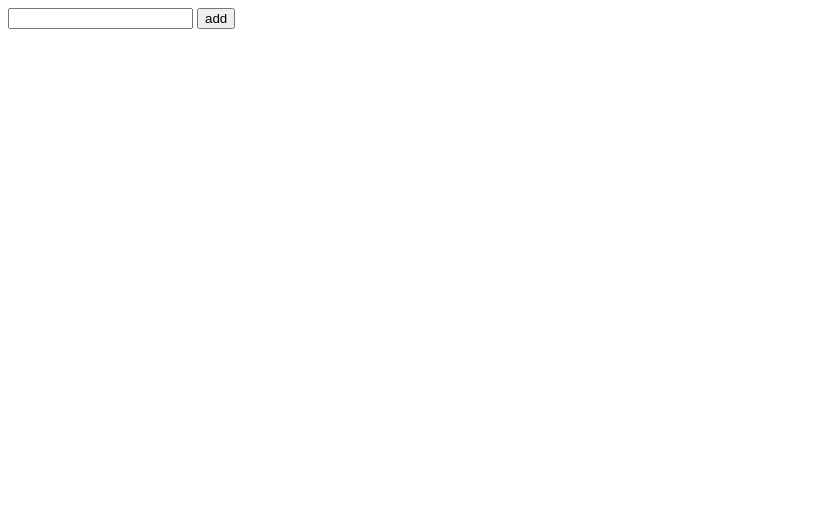
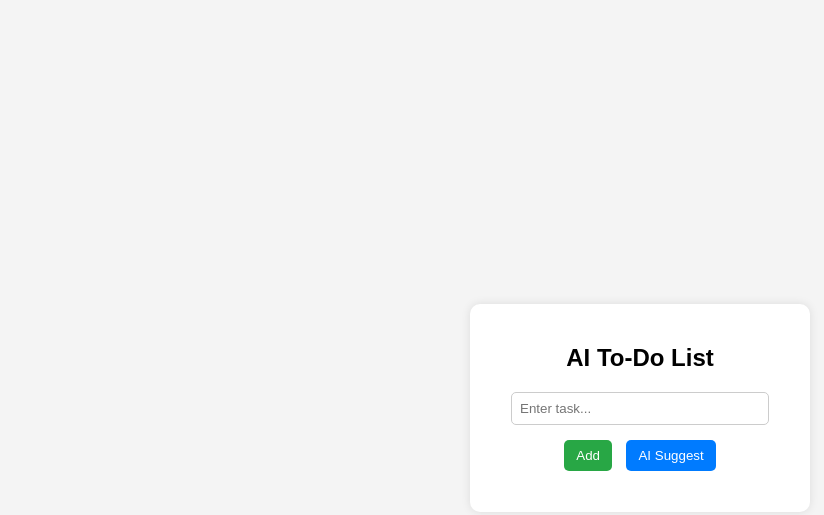
Before and after one commit to YashDharane02/To-Do-List, a plain HTML site: page index.html in a window 1280 px wide. Shown: the whole page, without its empty margins (0-824 px from the left). Drawn offline with Linux system fonts and the light colour scheme.

Commit message:
Update index.html

```diff
--- a/index.html
+++ b/index.html
@@ -1,70 +1,123 @@
-<html>
+<!DOCTYPE html>
+<html lang="en">
+<head>
+    <meta charset="UTF-8">
+    <meta name="viewport" content="width=device-width, initial-scale=1.0">
+    <title>AI To-Do List</title>
+    <style>
+        body {
+            font-family: Arial, sans-serif;
+            display: flex;
+            flex-direction: column;
+            align-items: center;
+            justify-content: center;
+            height: 100vh;
+            background-color: #f4f4f4;
+        }
+        .container {
+            background: white;
+            padding: 20px;
+            border-radius: 10px;
+            box-shadow: 0 0 10px rgba(0, 0, 0, 0.1);
+            width: 300px;
+            text-align: center;
+        }
+        input {
+            width: 80%;
+            padding: 8px;
+            margin-bottom: 10px;
+            border: 1px solid #ccc;
+            border-radius: 5px;
+        }
+        button {
+            padding: 8px 12px;
+            margin: 5px;
+            border: none;
+            border-radius: 5px;
+            cursor: pointer;
+        }
+        .add-btn { background: #28a745; color: white; }
+        .ai-btn { background: #007bff; color: white; }
+        .del-btn { background: #dc3545; color: white; }
+        ol {
+            padding: 0;
+            list-style-type: none;
+        }
+        li {
+            background: #fff;
+            padding: 10px;
+            margin: 5px 0;
+            display: flex;
+            justify-content: space-between;
+            align-items: center;
+            border-radius: 5px;
+            box-shadow: 0 2px 5px rgba(0, 0, 0, 0.1);
+        }
+    </style>
+</head>
 <body>
-    <input id="input" type="text" />
-    <button onclick="getTasksFromGroq()">add</button>
-
+    <div class="container">
+        <h2>AI To-Do List</h2>
+        <input id="input" type="text" placeholder="Enter task..." />
+        <button class="add-btn" onclick="addTask()">Add</button>
+        <button class="ai-btn" onclick="getTasksFromGroq()">AI Suggest</button>
         <ol id="list"></ol>
+    </div>
 
     <script>
         const input = document.getElementById("input");
         const list = document.getElementById("list");
+
         function addTask() {
-        const newLi = document.createElement("li"); // <li></li>
-
-        newLi.innerHTML =
-          input.value + ' <button onclick="deleteTask(event)">Del</button>'; // <li>sdkjsd <button>Del</button> </li>
+            if (input.value.trim() === "") return;
+            const newLi = document.createElement("li");
+            newLi.innerHTML = `${input.value} <button class='del-btn' onclick='deleteTask(event)'>Del</button>`;
             list.appendChild(newLi);
             input.value = "";
         }
 
         function deleteTask(event) {
-        console.log(event.target.parentElement.remove());
+            event.target.parentElement.remove();
         }
 
         async function getTasksFromGroq() {
-        const response = await fetch(
-          "https://api.groq.com/openai/v1/chat/completions",
-          {
-            method: "post",
+            if (input.value.trim() === "") {
+                alert("Please enter a task idea first!");
+                return;
+            }
+            try {
+                const response = await fetch("https://api.groq.com/openai/v1/chat/completions", {
+                    method: "POST",
                     headers: {
                         "Content-Type": "application/json",
-              Authorization:
-                "Bearer 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",
+                        Authorization: "Bearer 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", // Replace with a valid API key
                     },
                     body: JSON.stringify({
+                        model: "llama-3.3-70b-versatile",
                         messages: [
-                {
-                  role: "system",
-                  content:
-                    "You are task creator who generates array of string for task based on user query\nExample - User asks - I want to learn javascript\nresult - { 'tasks': ['Learn basic of variable', 'control flows', 'so on']} in json\n",
-                },
-                {
-                  role: "user",
-                  content: input.value,
-                },
+                            { role: "system", content: "You are a task creator that generates a list of tasks based on the user's input." },
+                            { role: "user", content: input.value },
                         ],
-              model: "llama-3.3-70b-versatile",
                         temperature: 1,
-              max_completion_tokens: 1024,
-              top_p: 1,
-              stream: false,
-              response_format: {
-                type: "json_object",
-              },
-              stop: null,
+                        max_tokens: 150,
                     }),
-          }
-        );
+                });
+
                 const body = await response.json();
-        console.log(body.choices[0].message.content);
+                if (body.choices && body.choices.length > 0) {
                     const tasks = JSON.parse(body.choices[0].message.content).tasks;
-        tasks.forEach((task) => {
-          const newLi = document.createElement("li"); // <li></li>
-
-          newLi.innerHTML =
-            task + ' <button onclick="deleteTask(event)">Del</button>';
+                    tasks.forEach(task => {
+                        const newLi = document.createElement("li");
+                        newLi.innerHTML = `${task} <button class='del-btn' onclick='deleteTask(event)'>Del</button>`;
                         list.appendChild(newLi);
                     });
+                } else {
+                    alert("No tasks generated. Try again!");
+                }
+            } catch (error) {
+                console.error("Error fetching tasks:", error);
+                alert("Failed to fetch AI tasks. Check your API key or network connection.");
+            }
         }
     </script>
 </body>
```
Lines whose indentation alone changed are shown as unchanged.
